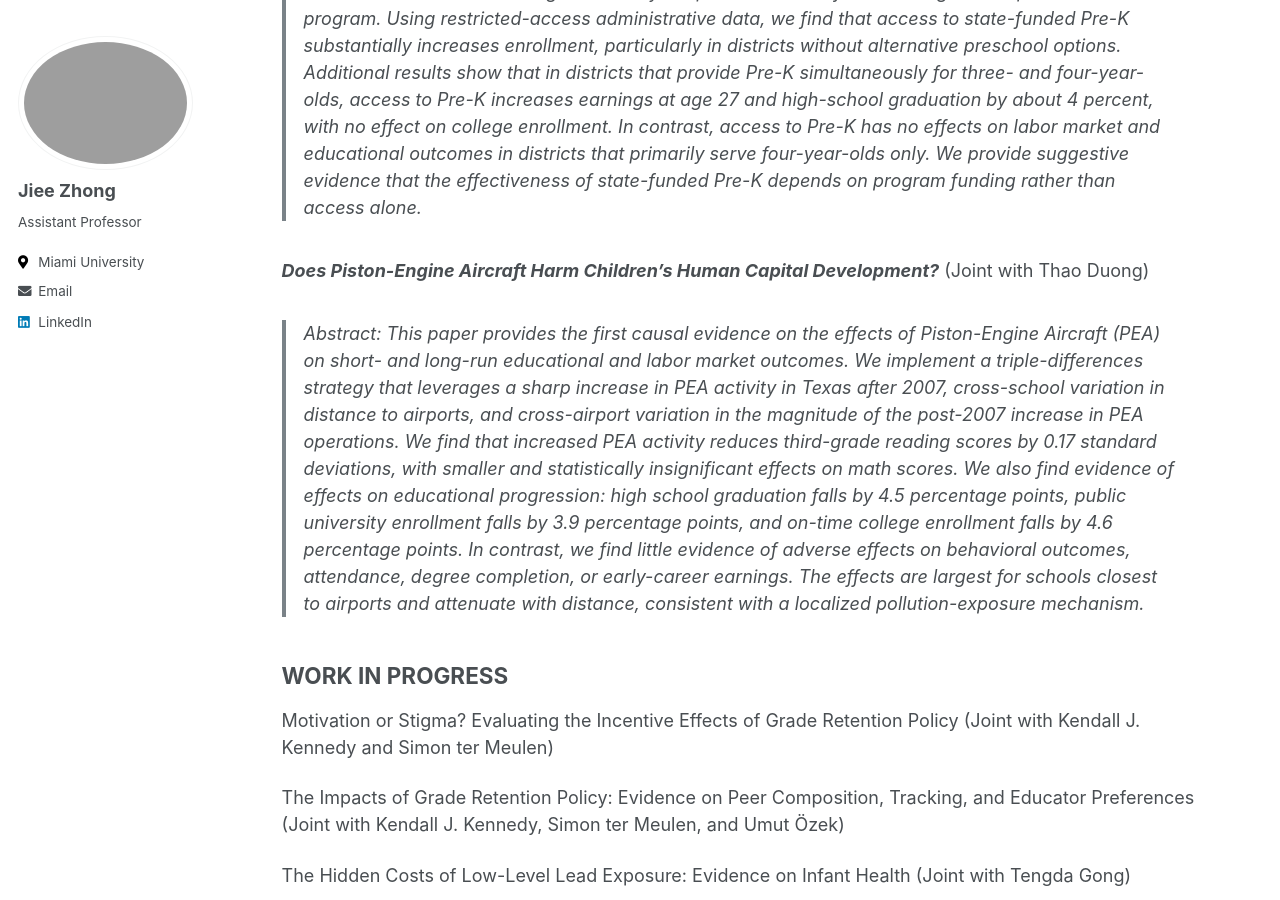
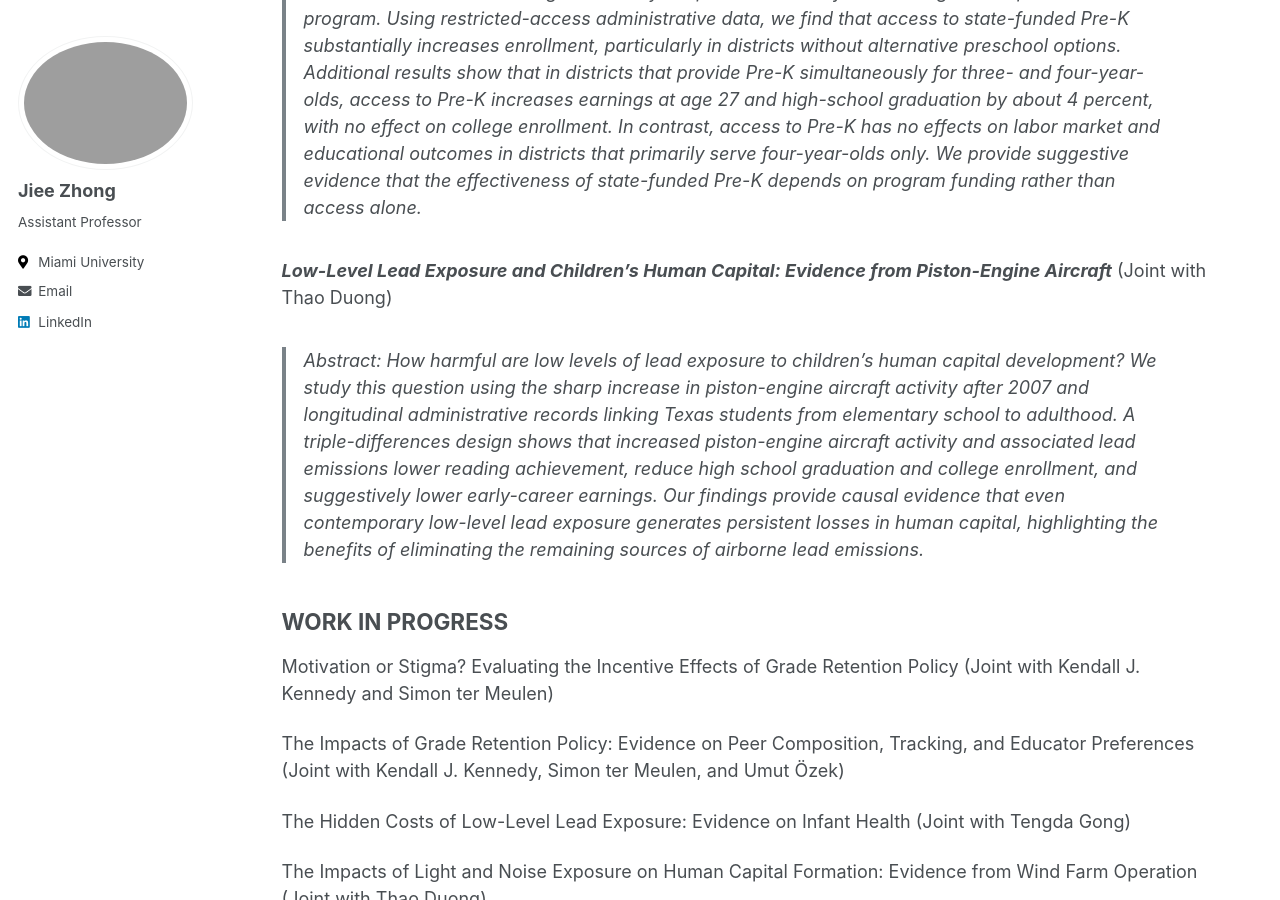
Before and after one commit to jieezhong/jieezhong.github.io, a Jekyll site: the page built from _pages/research.md, in a window 1280 px wide and 900 px high, scrolled down 1725 px. Built offline with Jekyll 4.4.1, drawn with Linux system fonts in a browser that asks for light colours.

Commit message:
Update research.md

```diff
--- a/_pages/research.md
+++ b/_pages/research.md
@@ -36,9 +36,9 @@ header:
 > Abstract: We study the long-term effects of access to state-funded early childhood education on educational attainment and labor market outcomes. To do so, we exploit quasi-random variation across districts and cohorts generated by the phased rollout of Texas's large-scale public Pre-K program. Using restricted-access administrative data, we find that access to state-funded Pre-K substantially increases enrollment, particularly in districts without alternative preschool options. Additional results show that in districts that provide Pre-K simultaneously for three- and four-year-olds, access to Pre-K increases earnings at age 27 and high-school graduation by about 4 percent, with no effect on college enrollment. In contrast, access to Pre-K has no effects on labor market and educational outcomes in districts that primarily serve four-year-olds only. We provide suggestive evidence that the effectiveness of state-funded Pre-K depends on program funding rather than access alone.
 
 
-***Does Piston-Engine Aircraft Harm Children’s Human Capital Development?*** (Joint with Thao Duong)
+***Low-Level Lead Exposure and Children's Human Capital: Evidence from Piston-Engine Aircraft*** (Joint with Thao Duong)
 
-> Abstract: This paper provides the first causal evidence on the effects of Piston-Engine Aircraft (PEA) on short- and long-run educational and labor market outcomes. We implement a triple-differences strategy that leverages a sharp increase in PEA activity in Texas after 2007, cross-school variation in distance to airports, and cross-airport variation in the magnitude of the post-2007 increase in PEA operations. We find that increased PEA activity reduces third-grade reading scores by 0.17 standard deviations, with smaller and statistically insignificant effects on math scores. We also find evidence of effects on educational progression: high school graduation falls by 4.5 percentage points, public university enrollment falls by 3.9 percentage points, and on-time college enrollment falls by 4.6 percentage points. In contrast, we find little evidence of adverse effects on behavioral outcomes, attendance, degree completion, or early-career earnings. The effects are largest for schools closest to airports and attenuate with distance, consistent with a localized pollution-exposure mechanism.
+> Abstract: How harmful are low levels of lead exposure to children's human capital development? We study this question using the sharp increase in piston-engine aircraft activity after 2007 and longitudinal administrative records linking Texas students from elementary school to adulthood. A triple-differences design shows that increased piston-engine aircraft activity and associated lead emissions lower reading achievement, reduce high school graduation and college enrollment, and suggestively lower early-career earnings. Our findings provide causal evidence that even contemporary low-level lead exposure generates persistent losses in human capital, highlighting the benefits of eliminating the remaining sources of airborne lead emissions.
 
 
 
```
